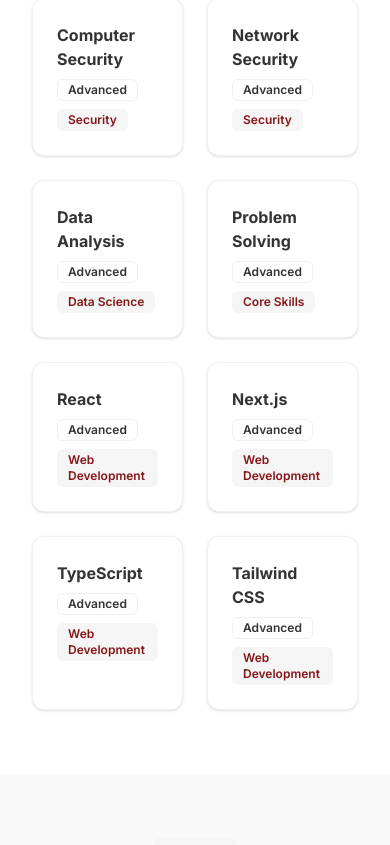
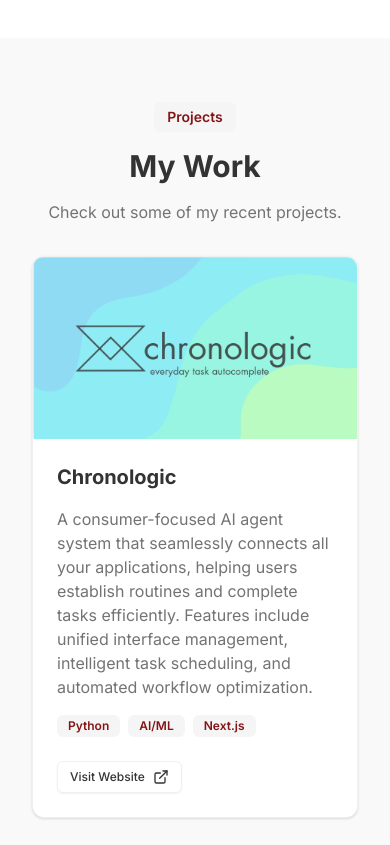
Before and after one commit to Lu1gi21/personal_website, a Next.js app: page / in a window 390 px wide. Shown: the part 2757-3602 px from the top of the page. Built offline with nearby package versions, Linux system fonts and the light colour scheme.

Commit message:
updated mobile

```diff
--- a/app/page.tsx
+++ b/app/page.tsx
@@ -1,4 +1,4 @@
-import React from "react"
+import React, { useEffect, useState } from "react"
 import Link from "next/link"
 import { Button } from "../components/ui/button"
 import { Card, CardContent } from "../components/ui/card"
@@ -6,7 +6,68 @@
 import { Github, Linkedin, Mail, ExternalLink, ArrowRight, Phone } from "lucide-react"
 import { ContactForm } from "../components/contact-form"
 
+// Custom hook for window size
+function useWindowSize() {
+  const [windowSize, setWindowSize] = useState({
+    width: typeof window !== 'undefined' ? window.innerWidth : 0,
+    height: typeof window !== 'undefined' ? window.innerHeight : 0,
+  });
+
+  useEffect(() => {
+    function handleResize() {
+      setWindowSize({
+        width: window.innerWidth,
+        height: window.innerHeight,
+      });
+    }
+
+    window.addEventListener('resize', handleResize);
+    handleResize();
+
+    return () => window.removeEventListener('resize', handleResize);
+  }, []);
+
+  return windowSize;
+}
+
 export default function Home() {
+  const { width } = useWindowSize();
+  const isMobile = width < 768;
+
+  const projects = [
+    {
+      title: "Chronologic",
+      description: "A consumer-focused AI agent system that seamlessly connects all your applications, helping users establish routines and complete tasks efficiently. Features include unified interface management, intelligent task scheduling, and automated workflow optimization.",
+      tech: ["Python", "AI/ML", "API Integration", "Agent Systems", "Next.js", "TypeScript"],
+      image: "/images/projects/chronologic.png",
+      order: 2,
+      mobileOrder: 1,
+      mobileTech: ["Python", "AI/ML", "Next.js"],
+    },
+    {
+      title: "Code Generation & Review System",
+      description: "A web application built for Hacklahoma 2025 using React frontend and Python/LangGraph backend. Features an AI-powered code generation system with parallel execution of coding and testing tasks, supervised by intelligent agents for continuous code quality improvement.",
+      tech: ["Python", "React", "LangGraph", "FastAPI", "TypeScript"],
+      image: "/images/projects/codeReview.webp",
+      order: 1,
+      mobileOrder: 2,
+      mobileTech: ["Python", "React", "LangGraph"],
+    },
+    {
+      title: "AI-Powered Email Response System",
+      description: "An intelligent email response system that uses AI to analyze message intent and generate personalized responses. Features include intent analysis, automated email generation, and seamless integration with email services.",
+      tech: ["Next.js", "TypeScript", "AI/ML", "Email Integration"],
+      image: "/images/projects/email-bot.webp",
+      order: 3,
+      mobileOrder: 3,
+      mobileTech: ["Next.js", "AI/ML", "Email Integration"],
+    },
+  ];
+
+  const sortedProjects = [...projects].sort((a, b) => {
+    return isMobile ? a.mobileOrder - b.mobileOrder : a.order - b.order;
+  });
+
   return (
     <div className="flex flex-col min-h-screen">
       <header className="sticky top-0 z-10 w-full border-b bg-background/95 backdrop-blur supports-[backdrop-filter]:bg-background/60">
@@ -144,23 +205,106 @@
             </div>
             <div className="grid grid-cols-2 md:grid-cols-3 lg:grid-cols-4 gap-6">
               {[
-                { name: "Python", level: "Advanced", category: "Programming" },
-                { name: "R", level: "Advanced", category: "Programming" },
-                { name: "C++", level: "Advanced", category: "Programming" },
-                { name: "Java", level: "Advanced", category: "Programming" },
-                { name: "Agile", level: "Advanced", category: "Methodology" },
-                { name: "SCRUM", level: "Advanced", category: "Methodology" },
-                { name: "Machine Learning", level: "Advanced", category: "AI/ML" },
-                { name: "Agentic Frameworks", level: "Advanced", category: "AI/ML" },
-                { name: "Computer Security", level: "Advanced", category: "Security" },
-                { name: "Network Security", level: "Advanced", category: "Security" },
-                { name: "Data Analysis", level: "Advanced", category: "Data Science" },
-                { name: "Problem Solving", level: "Advanced", category: "Core Skills" },
-                { name: "React", level: "Advanced", category: "Web Development" },
-                { name: "Next.js", level: "Advanced", category: "Web Development" },
-                { name: "TypeScript", level: "Advanced", category: "Web Development" },
-                { name: "Tailwind CSS", level: "Advanced", category: "Web Development" },
-              ].map((skill, index) => (
+                {
+                  name: "Python",
+                  level: "Advanced",
+                  category: "Programming",
+                  mobileOrder: 1
+                },
+                {
+                  name: "R",
+                  level: "Advanced",
+                  category: "Programming",
+                  mobileOrder: 2
+                },
+                {
+                  name: "C++",
+                  level: "Advanced",
+                  category: "Programming",
+                  mobileOrder: 3
+                },
+                {
+                  name: "Java",
+                  level: "Advanced",
+                  category: "Programming",
+                  mobileOrder: 4
+                },
+                {
+                  name: "Agile",
+                  level: "Advanced",
+                  category: "Methodology",
+                  mobileOrder: 5
+                },
+                {
+                  name: "SCRUM",
+                  level: "Advanced",
+                  category: "Methodology",
+                  mobileOrder: 6
+                },
+                {
+                  name: "Machine Learning",
+                  level: "Advanced",
+                  category: "AI/ML",
+                  mobileOrder: 7
+                },
+                {
+                  name: "Agentic Frameworks",
+                  level: "Advanced",
+                  category: "AI/ML",
+                  mobileOrder: 8
+                },
+                {
+                  name: "Computer Security",
+                  level: "Advanced",
+                  category: "Security",
+                  mobileOrder: 9
+                },
+                {
+                  name: "Network Security",
+                  level: "Advanced",
+                  category: "Security",
+                  mobileOrder: 10
+                },
+                {
+                  name: "Data Analysis",
+                  level: "Advanced",
+                  category: "Data Science",
+                  mobileOrder: 11
+                },
+                {
+                  name: "Problem Solving",
+                  level: "Advanced",
+                  category: "Core Skills",
+                  mobileOrder: 12
+                },
+                {
+                  name: "React",
+                  level: "Advanced",
+                  category: "Web Development",
+                  mobileOrder: 13
+                },
+                {
+                  name: "Next.js",
+                  level: "Advanced",
+                  category: "Web Development",
+                  mobileOrder: 14
+                },
+                {
+                  name: "TypeScript",
+                  level: "Advanced",
+                  category: "Web Development",
+                  mobileOrder: 15
+                },
+                {
+                  name: "Tailwind CSS",
+                  level: "Advanced",
+                  category: "Web Development",
+                  mobileOrder: 16
+                },
+              ]
+              .filter(skill => isMobile ? skill.mobileOrder <= 8 : true) // Show only first 8 skills on mobile
+              .sort((a, b) => isMobile ? a.mobileOrder - b.mobileOrder : 0)
+              .map((skill, index) => (
                 <Card
                   key={index}
                   className="overflow-hidden transition-all duration-300 hover:scale-105 hover:shadow-lg cursor-pointer group"
@@ -191,26 +335,7 @@
               <p className="text-muted-foreground">Check out some of my recent projects.</p>
             </div>
             <div className="grid md:grid-cols-2 lg:grid-cols-3 gap-8">
-              {[
-                {
-                  title: "Code Generation & Review System",
-                  description: "A web application built for Hacklahoma 2025 using React frontend and Python/LangGraph backend. Features an AI-powered code generation system with parallel execution of coding and testing tasks, supervised by intelligent agents for continuous code quality improvement.",
-                  tech: ["Python", "React", "LangGraph", "FastAPI", "TypeScript"],
-                  image: "/images/projects/codeReview.webp",
-                },
-                {
-                  title: "Chronologic",
-                  description: "A consumer-focused AI agent system that seamlessly connects all your applications, helping users establish routines and complete tasks efficiently. Features include unified interface management, intelligent task scheduling, and automated workflow optimization.",
-                  tech: ["Python", "AI/ML", "API Integration", "Agent Systems", "Next.js", "TypeScript"],
-                  image: "/images/projects/chronologic.png",
-                },
-                {
-                  title: "AI-Powered Email Response System",
-                  description: "An intelligent email response system that uses AI to analyze message intent and generate personalized responses. Features include intent analysis, automated email generation, and seamless integration with email services.",
-                  tech: ["Next.js", "TypeScript", "AI/ML", "Email Integration"],
-                  image: "/images/projects/email-bot.webp",
-                },
-              ].map((project, index) => (
+              {sortedProjects.map((project, index) => (
                 <Card key={index} className="overflow-hidden">
                   <div className="aspect-video relative">
                     <img
@@ -230,7 +355,7 @@
                     <h3 className="text-xl font-bold">{project.title}</h3>
                     <p className="text-muted-foreground">{project.description}</p>
                     <div className="flex flex-wrap gap-2">
-                      {project.tech.map((tech, techIndex) => (
+                      {(isMobile ? project.mobileTech : project.tech).map((tech, techIndex) => (
                         <Badge key={techIndex} variant="secondary">
                           {tech}
                         </Badge>
```
